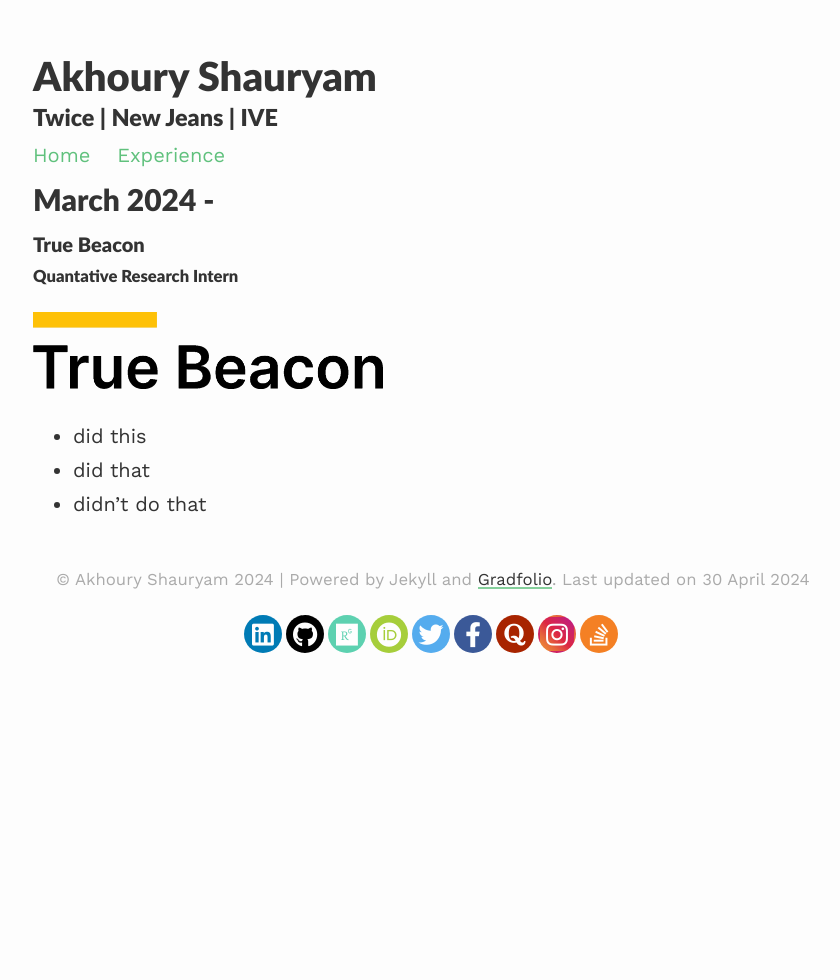
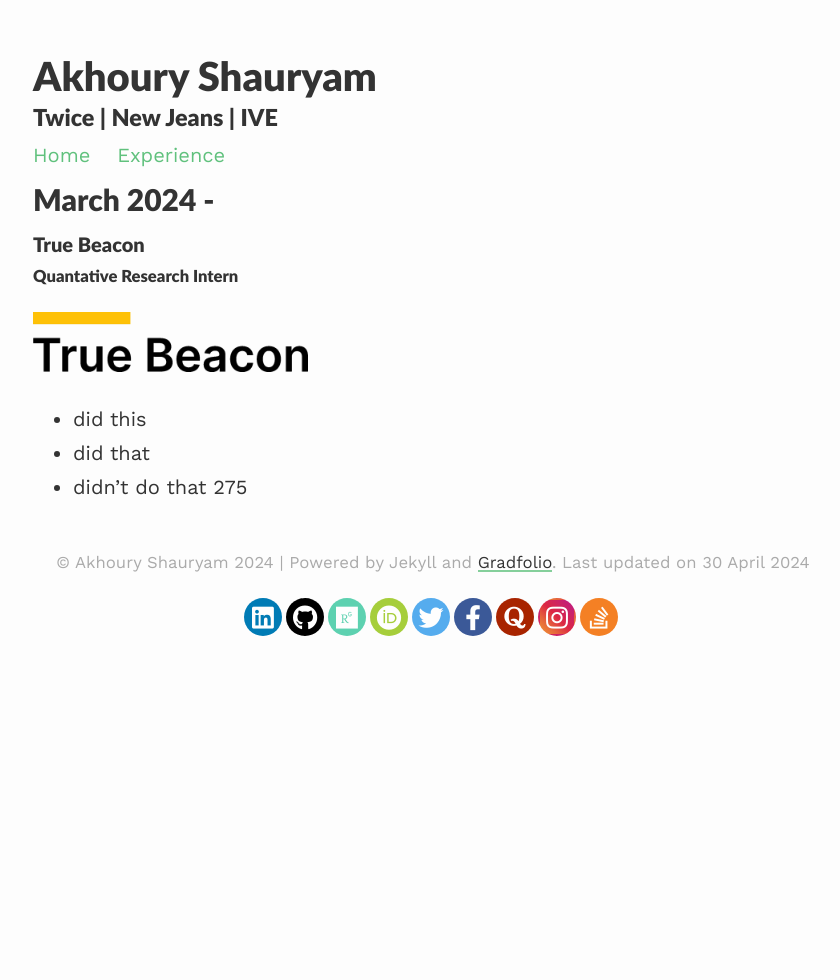
Before and after one commit to Satan-Claws/Satan-Claws.github.io, a Jekyll site: the page built from _pages/Experience.md, in a window 1280 px wide. Shown: the whole page, without its empty margins (207-1047 px from the left). Built offline with Jekyll 4.4.1, drawn with Linux system fonts in a browser that asks for light colours; nearby versions of some CDN libraries.

Commit message:
Update Experience.md

```diff
--- a/_pages/Experience.md
+++ b/_pages/Experience.md
@@ -8,8 +8,8 @@
 ## March 2024 -
 #### True Beacon
 ##### Quantative Research Intern
-<img src="/assets/images/TrueBeacon.png" width="350">
+<img src="/assets/images/TrueBeacon.png" width="275">
 
 - did this
 - did that
-- didn't do that
+- didn't do that 275
```
